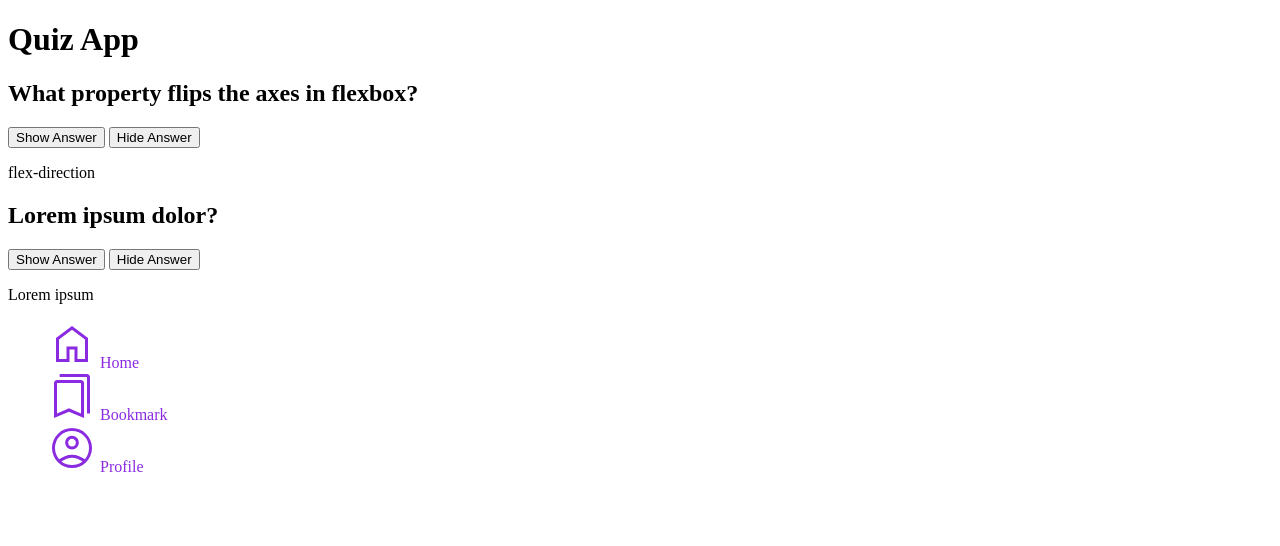
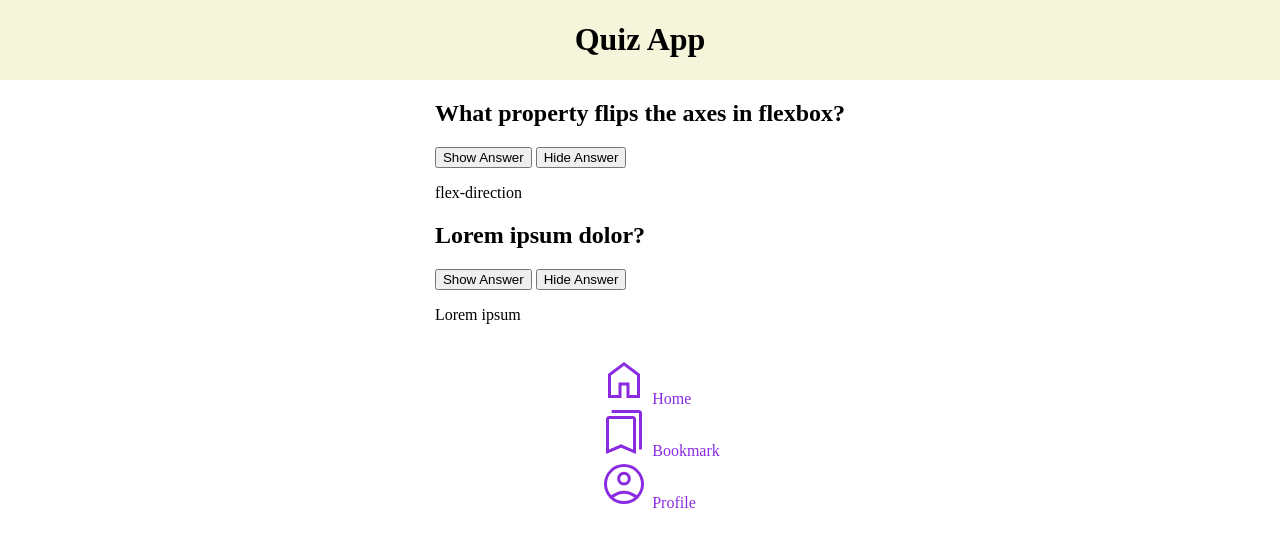
Before and after one commit to Long-HaHoang/recap-project-1, a plain HTML site: page index.html in a window 1280 px wide. Drawn offline with Linux system fonts and the light colour scheme.

Commit message:
feat: styling title

```diff
--- a/css/styles.css
+++ b/css/styles.css
@@ -6,6 +6,22 @@
   --clr: gray;
   --bgc: beige;
   --nbg: rgb(233, 232, 232);
+}
+
+body {
+  margin: 0;
+  display: flex;
+  flex-direction: column;
+  justify-content: center;
+  align-items: center;
+}
+
+header {
+  display: flex;
+  justify-content: center;
+  align-items: center;
+  background-color: var(--bgc);
+  width: 100%;
 }
 
 .nav_list {
```
